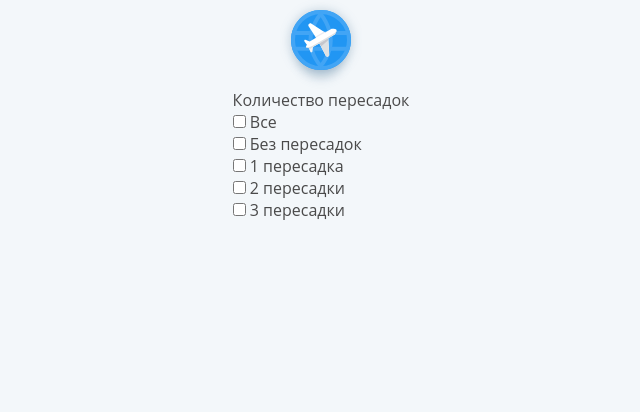
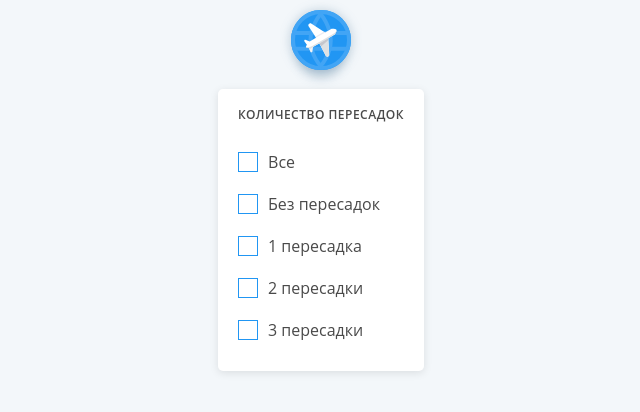
Before and after one commit to DenisEgorov200/Aviasales-js, a website built with Vite: page index.html in a window 1280 px wide. Shown: the whole page, without its empty margins (319-959 px from the left). Built offline with nearby package versions, Linux system fonts and the light colour scheme.

Commit message:
feat(sidebar): add style for sidebar

```diff
--- a/index.html
+++ b/index.html
@@ -21,23 +21,28 @@
               <h2 class="sidebar__title">Количество пересадок</h2>
               <ul class="sidebar__list">
                 <li class="sidebar__item">
-                  <input type="checkbox" name="" id="" />
+                  <input type="checkbox" class="sidebar__checkbox" name="" id="" />
+                  <span class="sidebar__checkmark"></span>
                   <label>Все</label>
                 </li>
                 <li class="sidebar__item">
-                  <input type="checkbox" name="" id="" />
+                  <input type="checkbox" class="sidebar__checkbox" name="" id="" />
+                  <span class="sidebar__checkmark"></span>
                   <label>Без пересадок</label>
                 </li>
                 <li class="sidebar__item">
-                  <input type="checkbox" name="" id="" />
+                  <input type="checkbox" class="sidebar__checkbox" name="" id="" />
+                  <span class="sidebar__checkmark"></span>
                   <label>1 пересадка</label>
                 </li>
                 <li class="sidebar__item">
-                  <input type="checkbox" name="" id="" />
+                  <input type="checkbox" class="sidebar__checkbox" name="" id="" />
+                  <span class="sidebar__checkmark"></span>
                   <label>2 пересадки</label>
                 </li>
                 <li class="sidebar__item">
-                  <input type="checkbox" name="" id="" />
+                  <input type="checkbox" class="sidebar__checkbox" name="" id="" />
+                  <span class="sidebar__checkmark"></span>
                   <label>3 пересадки</label>
                 </li>
               </ul>
--- a/src/assets/scss/_variables.scss
+++ b/src/assets/scss/_variables.scss
@@ -2,6 +2,7 @@ $primaryColor: #4a4a4a;
 $secondaryColor: #a0b0b9;
 $blueColor: #2196f3;
 $backgroundColor: #f3f7fa;
+$hoverColor: #f1fcff;
 $whiteColor: #fff;
 $blackColor: #000;
 
--- /dev/null
+++ b/src/assets/scss/blocks/sidebar.scss
@@ -0,0 +1,75 @@
+.sidebar {
+  box-shadow: 0px 2px 8px 0px rgba(0, 0, 0, 0.1);
+  background: $whiteColor;
+  border-radius: 5px;
+
+  &__container {
+  }
+
+  &__title {
+    padding: 20px 20px 0 20px;
+    font-family: $mainFont;
+    font-size: 12px;
+    color: #4a4a4a;
+    font-weight: 600;
+    line-height: 12px; /* 100% */
+    letter-spacing: 0.5px;
+    text-transform: uppercase;
+  }
+
+  &__list {
+    display: flex;
+    flex-direction: column;
+    padding: 20px 0;
+  }
+
+  &__item {
+    position: relative;
+    display: flex;
+    align-items: center;
+    padding: 10px 20px;
+    cursor: pointer;
+    transition: 0.2s;
+
+    &:hover {
+      background: $hoverColor;
+    }
+  }
+
+  &__checkbox {
+    position: absolute;
+    z-index: 2;
+    left: 0;
+    width: 20px;
+    height: 20px;
+    opacity: 0;
+    cursor: pointer;
+  }
+
+  &__checkmark {
+    position: relative;
+    display: inline-block;
+    width: 20px;
+    height: 20px;
+    border: 1px solid $blueColor;
+    cursor: pointer;
+    margin: 0 10px 0 0;
+
+    &::before {
+      content: '';
+      position: absolute;
+      top: 50%;
+      left: 50%;
+      transform: translate(-50%, -50%);
+      display: block;
+      width: 10px;
+      height: 10px;
+      background: $blackColor;
+      opacity: 0;
+    }
+  }
+
+  .sidebar__checkbox:checked + .sidebar__checkmark {
+    opacity: 1;
+  }
+}
--- a/style.scss
+++ b/style.scss
@@ -4,3 +4,4 @@
 @import 'scss/breakpoints';
 
 // Blocks
+@import 'scss/blocks/sidebar';
```
